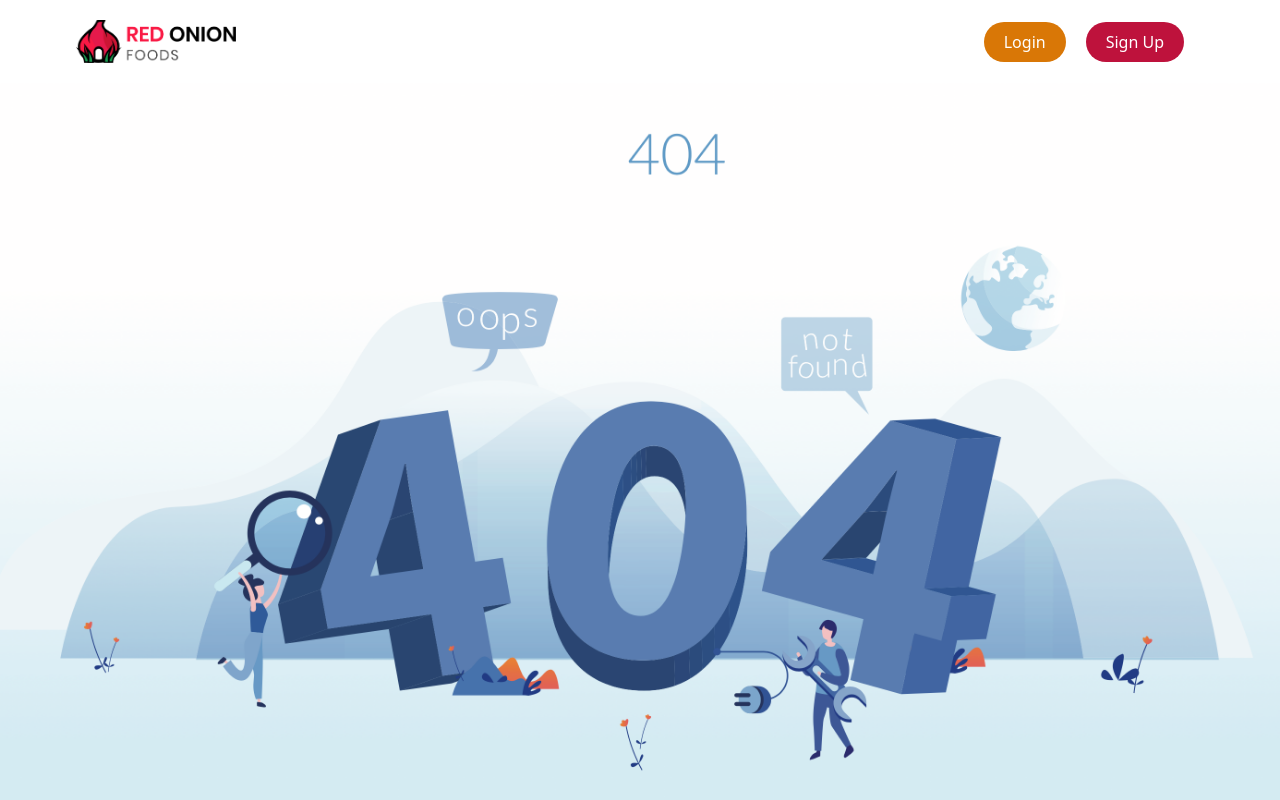
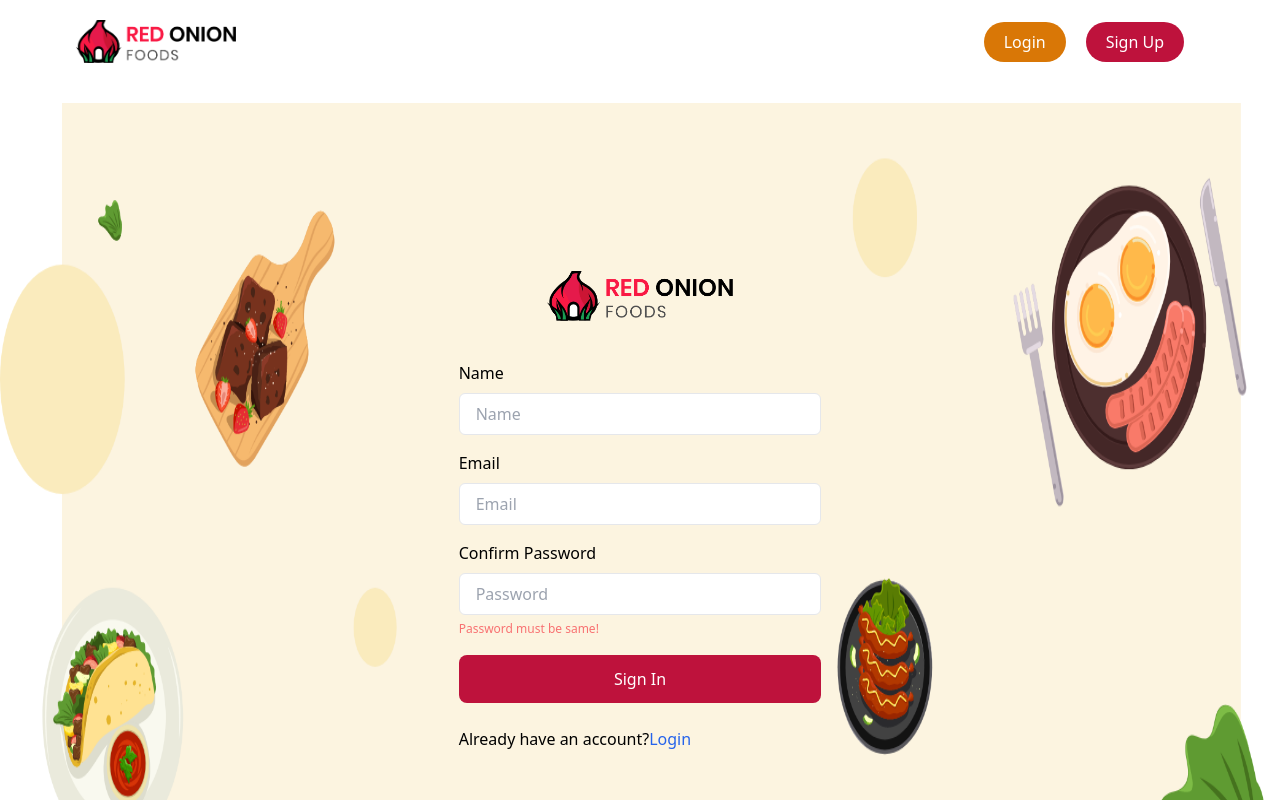
Before and after one commit to Shihab2022/red-onion-restaurant, a React (Create React App) app: page /signIn in a window 1280 px wide. Shown: the top 800 px of the page. Built offline with nearby package versions, Linux system fonts and the light colour scheme.

Commit message:
set up fire base

```diff
--- a/package.json
+++ b/package.json
@@ -6,6 +6,7 @@
     "@testing-library/jest-dom": "^5.16.4",
     "@testing-library/react": "^13.0.1",
     "@testing-library/user-event": "^13.5.0",
+    "firebase": "^9.6.11",
     "react": "^18.0.0",
     "react-dom": "^18.0.0",
     "react-icons": "^4.3.1",
--- a/src/App.js
+++ b/src/App.js
@@ -20,12 +20,10 @@ function App() {
     <Route path='/breakfast' element={<BreakfastPage></BreakfastPage>}></Route>
 <Route path='/lunch' element={<LunchPage></LunchPage>}></Route>
 <Route path='/dinner' element={<DinnerPage></DinnerPage>}></Route>
-
+<Route path='/signIn' element={<SignIn></SignIn>}></Route>
 <Route path='*' element={<NotFound></NotFound>}></Route>
 
      </Routes>
-<SignIn></SignIn>
-     {/* <HomePage></HomePage> */}
     </div>
   );
 }
--- a/src/Pages/Home/HomePage/HomePage.js
+++ b/src/Pages/Home/HomePage/HomePage.js
@@ -1,4 +1,5 @@
 import React from 'react';
+import { useNavigate } from 'react-router-dom';
 import CustomLink from '../../Shared/CustomLink/CustomLink';
 import BannerPage from '../BannerPage/BannerPage';
 import BreakfastPage from '../BreakfastPage/BreakfastPage';
@@ -6,18 +7,18 @@ import DinnerPage from '../DinnerPage/DinnerPage';
 import LunchPage from '../LunchPage/LunchPage';
 
 const HomePage = () => {
+    const navigate=useNavigate()
     return (
         <div>
 
             <BannerPage></BannerPage>
             <div className="flex justify-center my-3 md:my-8 items-center text-2xl">
-                <CustomLink to='/breakfast'>Breakfast</CustomLink>
+                <CustomLink to='/breakfast'>
+                    Breakfast
+                </CustomLink>
                 <CustomLink className="mx-14" to='/lunch'>Lunch</CustomLink>
                 <CustomLink to='/dinner'>Dinner</CustomLink>
             </div>
- {/* <BreakfastPage></BreakfastPage> */}
-{/* <DinnerPage></DinnerPage>
-<LunchPage></LunchPage>  */}
         </div>
     );
 };
--- a/src/Pages/Login/SignIn/SignIn.js
+++ b/src/Pages/Login/SignIn/SignIn.js
@@ -1,37 +1,54 @@
-import React from 'react';
-import bannerbackground from '../../../images/bannerbackground.png';
-import logo2 from '../../../images/logo2.png'
+import React from "react";
+import bannerbackground from "../../../images/bannerbackground.png";
+import logo2 from "../../../images/logo2.png";
 const SignIn = () => {
   return (
-        <div className="relative">
-<img src={bannerbackground} className="h-full" alt="" />
+    <div className="relative mt-5">
+      <img src={bannerbackground} className="h-screen" alt="" />
 
-<div className="flex items-center  justify-center min-h-screen  bg-gray-100">
-    <div className="px-8 py-6 mx-4 mt-4 text-left bg-white rounded-lg shadow-2xl md:w-1/3 lg:w-1/3 sm:w-1/3">
+      <div className="flex items-center  justify-center min-h-screen absolute w-100 left-0 right-0 top-0 ">
+        <div className="px-8 py-6 mx-4 mt-4 text-left  rounded-lg  md:w-1/3 lg:w-1/3 sm:w-1/3">
           <div className="flex justify-center mb-10">
-     <img style={{height:'50px'}} src={logo2} alt="" />
+            <img style={{ height: "50px" }} src={logo2} alt="" />
           </div>
 
           <form action="">
             <div className="mt-4">
               <div>
-                    <label className="block" for="Name">Name</label>
-                            <input type="text" placeholder="Name"
-                                className="w-full px-4 py-2 mt-2 border rounded-md focus:outline-none focus:ring-1 focus:ring-blue-600"/>
+                <label className="block" for="Name">
+                  Name
+                </label>
+                <input
+                  type="text"
+                  placeholder="Name"
+                  className="w-full px-4 py-2 mt-2 border rounded-md focus:outline-none focus:ring-1 focus:ring-blue-600"
+                />
               </div>
               <div className="mt-4">
-                    <label className="block" for="email">Email</label>
-                            <input type="text" placeholder="Email"
-                                className="w-full px-4 py-2  mt-2 border rounded-md focus:outline-none focus:ring-1 focus:ring-blue-600"/>
+                <label className="block" for="email">
+                  Email
+                </label>
+                <input
+                  type="text"
+                  placeholder="Email"
+                  className="w-full px-4 py-2  mt-2 border rounded-md focus:outline-none focus:ring-1 focus:ring-blue-600"
+                />
               </div>
               <div className="mt-4">
                 <label className="block">Confirm Password</label>
-                            <input type="password" placeholder="Password"
-                                className="w-full px-4 py-2 mt-2 border  rounded-md focus:outline-none focus:ring-1 focus:ring-blue-600"/>
+                <input
+                  type="password"
+                  placeholder="Password"
+                  className="w-full px-4 py-2 mt-2 border  rounded-md focus:outline-none focus:ring-1 focus:ring-blue-600"
+                />
               </div>
-                <span className="text-xs text-red-400">Password must be same!</span>
+              <span className="text-xs text-red-400">
+                Password must be same!
+              </span>
               <div className="flex">
-                    <button className="w-full px-6 py-2 mt-4 text-white bg-rose-700 rounded-lg hover:bg-blue-900">Sign In</button>
+                <button className="w-full px-6 py-3 mt-4 text-white bg-rose-700 rounded-lg hover:bg-blue-900">
+                  Sign In
+                </button>
               </div>
               <div className="mt-6 text-grey-dark">
                 Already have an account?
--- a/src/Pages/Shared/Header/Header.js
+++ b/src/Pages/Shared/Header/Header.js
@@ -14,7 +14,7 @@ const Header = () => {
     </Link>
     <nav className="md:ml-auto flex flex-wrap items-center text-base justify-center">
       <Link to='/' className="mr-5 px-5 text-white py-2 bg-amber-600 rounded-full hover:text-gray-900">Login</Link>
-      <Link to='/' className="mr-5 px-5 text-white py-2 bg-rose-700 rounded-full hover:text-gray-900">Sign Up</Link>
+      <Link to='/signIn' className="mr-5 px-5 text-white py-2 bg-rose-700 rounded-full hover:text-gray-900">Sign Up</Link>
 
     </nav>
 
--- /dev/null
+++ b/src/firebase.init.js
@@ -0,0 +1,22 @@
+// Import the functions you need from the SDKs you need
+import { initializeApp } from "firebase/app";
+import { getAuth } from "firebase/auth";
+// TODO: Add SDKs for Firebase products that you want to use
+// https://firebase.google.com/docs/web/setup#available-libraries
+
+// Your web app's Firebase configuration
+const firebaseConfig = {
+  apiKey:process.env.REACT_APP.apiKey,
+  authDomain:process.env.REACT_APP.authDomain,
+  projectId:process.env.REACT_APP.projectId,
+  storageBucket:process.env.REACT_APP.storageBucket,
+  messagingSenderId:process.env.REACT_APP.messagingSenderId,
+  appId:process.env.REACT_APP.appId
+};
+
+// Initialize Firebase
+const app = initializeApp(firebaseConfig);
+const auth=getAuth(app);
+
+
+export default auth
```
Also changed, not shown: 1 other file (tests, documents, lock files or other folders). Lines whose indentation alone changed are shown as unchanged.
